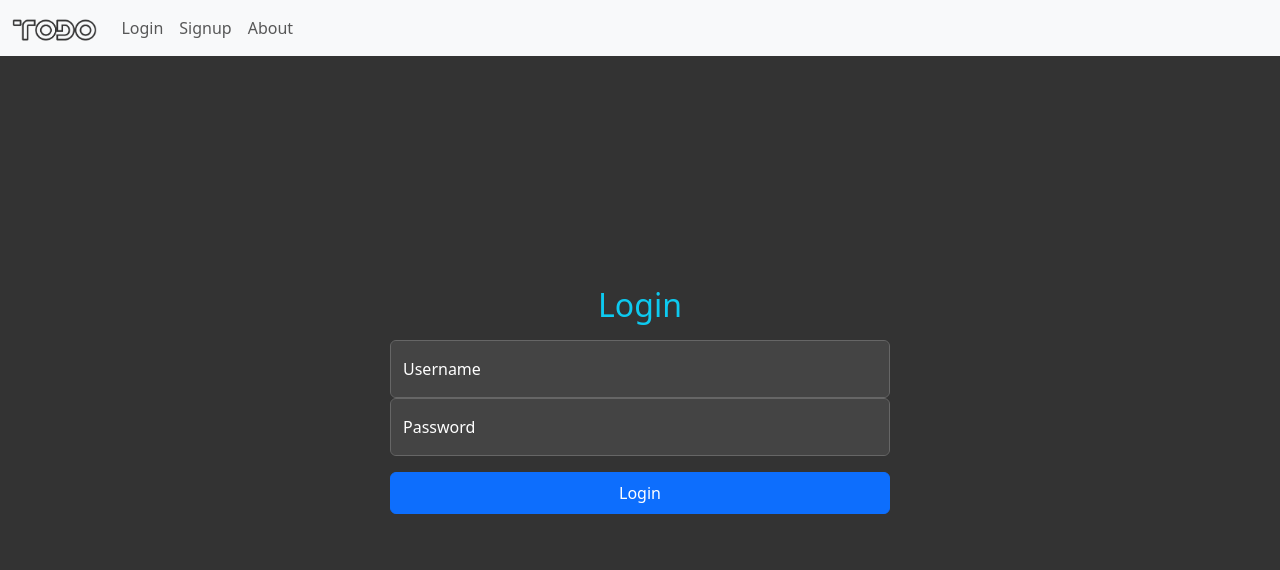
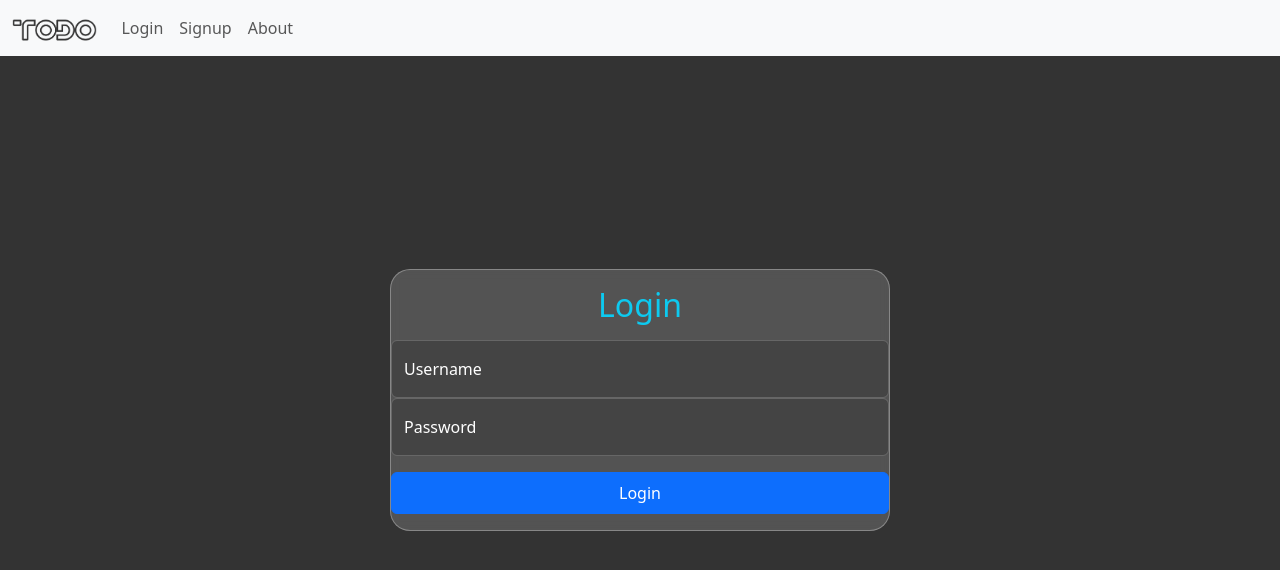
Before and after one commit to SMABF7899/todo-front-end, a React (Create React App) app: page /login in a window 1280 px wide. Shown: the top 570 px of the page. Built offline with nearby package versions, Linux system fonts and the light colour scheme.

Commit message:
Add Glass effect

```diff
--- a/package.json
+++ b/package.json
@@ -12,7 +12,7 @@
     "react-dom": "^18.2.0",
     "react-router": "^6.11.2",
     "react-router-dom": "^6.12.1",
-    "react-scripts": "5.0.1",
+    "react-scripts": "^5.0.1",
     "web-vitals": "^2.1.4"
   },
   "scripts": {
--- a/src/css/Form.css
+++ b/src/css/Form.css
@@ -12,3 +12,10 @@ body.dark-mode input {
 .center-container {
     width: 500px;
 }
+
+form.glass {
+    background-color: #ffffff29;
+    backdrop-filter: blur(5px);
+    border-radius: 20px;
+    border: 1px solid rgba(255, 255, 255, 0.3);
+}
--- a/src/js/LoginForm.js
+++ b/src/js/LoginForm.js
@@ -6,7 +6,7 @@ function LoginForm() {
         <body class="dark-mode">
         <div className="container d-flex justify-content-center align-items-center dark-mode" style={{height: '100vh'}}>
             <div class="center-container">
-                <form>
+                <form className="glass">
                     <div className="form-floating my-3 text-info">
                         <h2 className="h2 text-center">Login</h2>
                     </div>
--- a/src/js/SignupForm.js
+++ b/src/js/SignupForm.js
@@ -6,7 +6,7 @@ function SignupForm() {
         <body class="dark-mode">
         <div className="container d-flex justify-content-center align-items-center dark-mode" style={{height: '100vh'}}>
             <div class="center-container">
-                <form>
+                <form className="glass">
                     <div className="form-floating my-3 text-info">
                         <h2 className="h2 text-center">Signup</h2>
                     </div>
```
Also changed, not shown: 1 other file (tests, documents, lock files or other folders).
